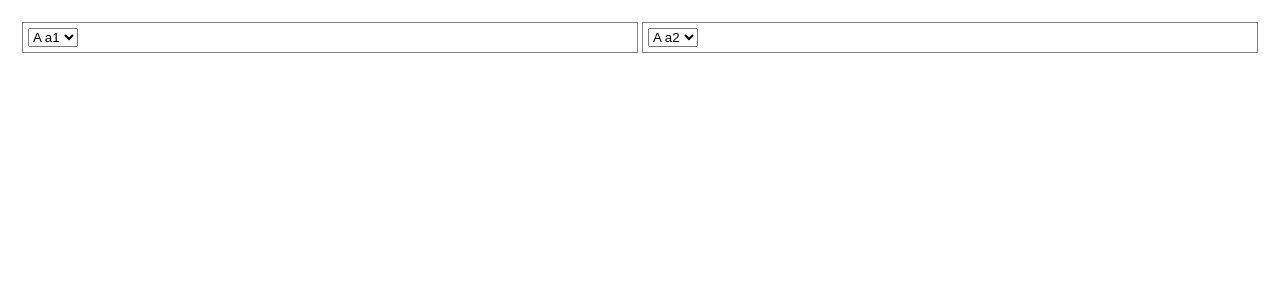
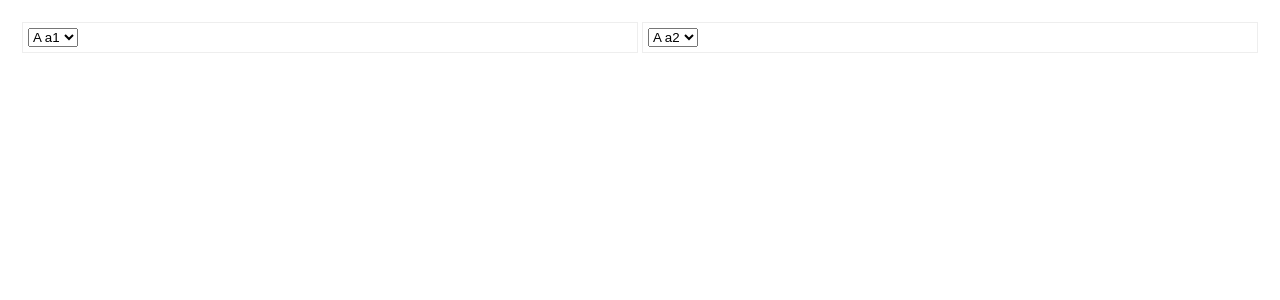
Before and after one commit to mWater/ui-builder, a React (Create React App) app: page / in a window 1280 px wide. Shown: the top 300 px of the page. Built offline with nearby package versions, Linux system fonts and the light colour scheme.

Commit message:
Highlight improvements

```diff
--- /dev/null
+++ b/src/widgets/BlockWrapper.css
@@ -0,0 +1,14 @@
+.block-wrapper {
+  border: solid 1px #EEE;
+  padding: 5px;
+  margin: 2px;
+}
+
+.block-wrapper:hover {
+  border: solid 1px #AAA;
+}
+
+.block-wrapper.selected {
+  border: dashed 2px blue;
+  margin: 1px;
+}
--- a/src/widgets/BlockWrapper.tsx
+++ b/src/widgets/BlockWrapper.tsx
@@ -1,5 +1,6 @@
-import * as React from "react";
-import { BlockDef } from "./blocks";
+import * as React from "react"
+import { BlockDef } from "./blocks"
+import "./BlockWrapper.css"
 
 interface Props {
   blockDef: BlockDef;
@@ -14,19 +15,10 @@ export default class BlockWrapper extends React.Component<Props> {
   }
 
   render() {
-    const style = {
-      border: "solid 1px grey",
-      padding: 5,
-      margin: 2
-    }
-
-    if (this.props.selectedBlockId === this.props.blockDef.id) {
-      style.border = "dashed 3px blue"
-      style.margin = 0
-    }
+    const selected = this.props.selectedBlockId === this.props.blockDef.id;
 
     return (
-      <div onClick={this.handleClick} style={style} >
+      <div onClick={this.handleClick} className={selected ? "block-wrapper selected" : "block-wrapper"} >
         {this.props.children}
       </div>
     )
```
